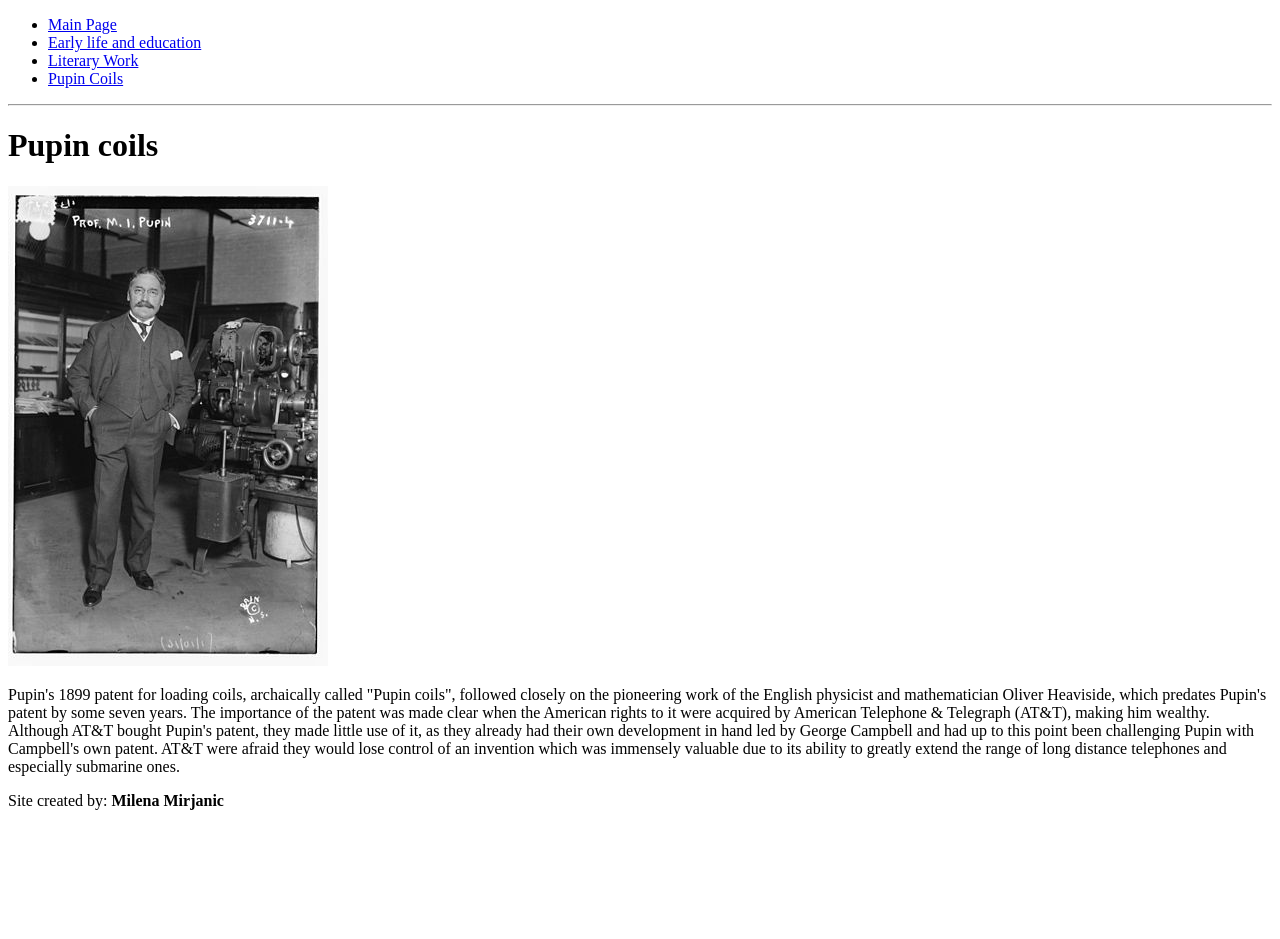
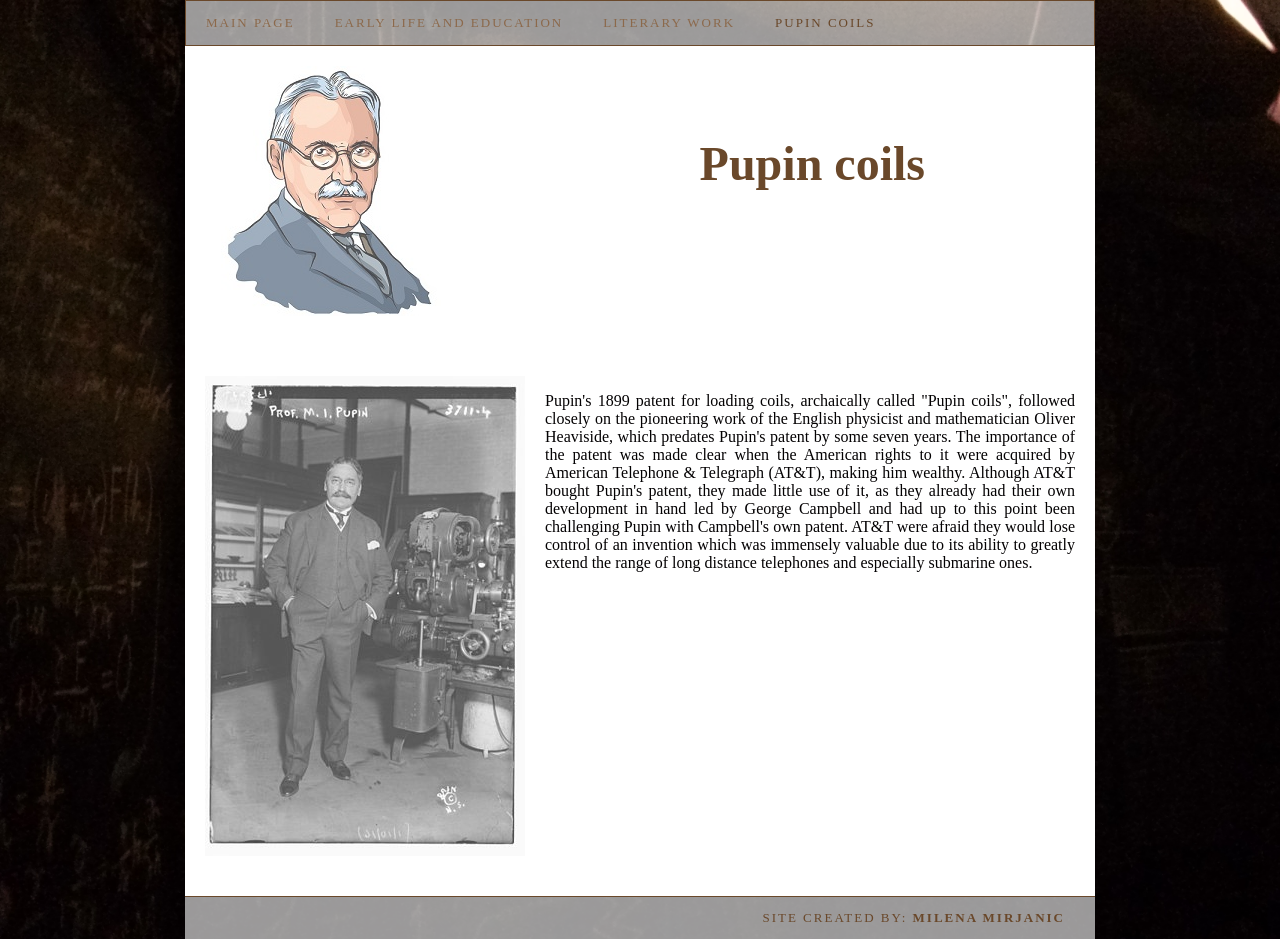
Before and after one commit to milenamirjanic/pupin-vezba, a plain HTML site: page coils.html in a window 1280 px wide. Before the commit the page ends 826 px from the top, so only its background shows below. Drawn offline with Linux system fonts and the light colour scheme.

Commit message:
Update coils.html

```diff
--- a/coils.html
+++ b/coils.html
@@ -3,7 +3,9 @@
 <head>
 	<meta charset="utf-8">
 	<link rel="icon" type="images/png" href="images/favicon.png" sizes="16x16">
+
 	<title>Pupin</title>
+	<link rel="stylesheet" type="text/css" href="css/style.css">
 </head>
 <body>
 	<div id="wrapper">
@@ -18,7 +20,7 @@
 
 		<header>
 
-			<hr>
+			<img src="images/header.jpg" alt="Mihajlo Idvorski Pupin">
 
 			<h1>Pupin coils</h1>
 
```
